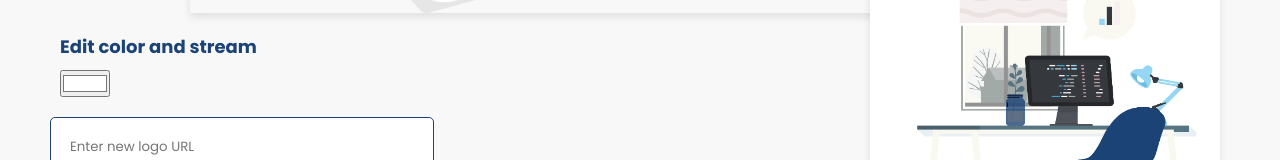
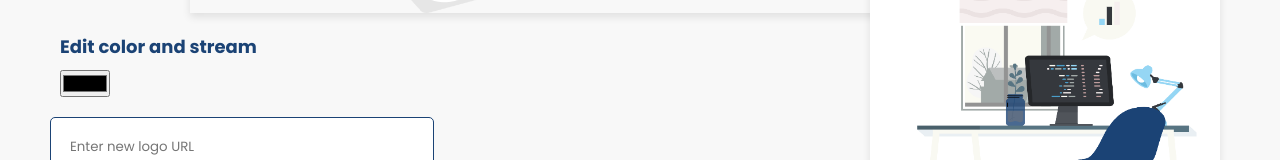
Before and after one commit to prabhnosingh/Be_Aware, a React (Create React App) app in the folder client/: page /editstream in a window 1280 px wide. Shown: the part 495-655 px from the top of the page. Built offline with nearby package versions, Linux system fonts and the light colour scheme.

Commit message:
Edit stream color

```diff
--- a/client/src/components/editprofile/editstream/editStream.js
+++ b/client/src/components/editprofile/editstream/editStream.js
@@ -10,7 +10,7 @@ const EditStreamPage = () => {
   const navigate = useNavigate(); // Initialize useNavigate
   const location = useLocation(); // Get the location object
 
-  const [color, setColor] = useState('#FFFFFF'); // Initial color state
+  const [newColor, setNewColor] = useState(''); // Initial color state
   const [newLogoUrl, setNewLogoUrl] = useState(''); // State for new logo URL
 
   const userData = location.state ? location.state.userData : null; // Retrieve userData from location state if available
@@ -30,7 +30,7 @@ const EditStreamPage = () => {
       let oldColor = '';
       let oldUrl = '';
 
-      if (!color || !newLogoUrl) {
+      if (!newColor || !newLogoUrl) {
         const userDoc = await firebaseApp.firestore().collection('users').doc(currentUser.uid).get();
         const userData = userDoc.data();
 
@@ -42,12 +42,12 @@ const EditStreamPage = () => {
       console.log(oldColor)
       console.log(oldUrl)
 
-      console.log(color)
+      console.log(newColor)
       console.log(newLogoUrl)
 
       // Update color and URL in Firebase
       await firebaseApp.firestore().collection('users').doc(currentUser.uid).update({
-        color: color || oldColor, // Use old value or default if color is empty
+        color: newColor || oldColor, // Use old value or default if color is empty
         url: newLogoUrl || oldUrl // Use old value if newLogoUrl is empty
       });
 
@@ -105,8 +105,8 @@ const EditStreamPage = () => {
         <p className="edit-text">Edit color and stream</p>
         <input
           type="color"
-          value={color}
-          onChange={(e) => setColor(e.target.value)}
+          value={newColor}
+          onChange={(e) => setNewColor(e.target.value)}
         />
       </div>
 
```
